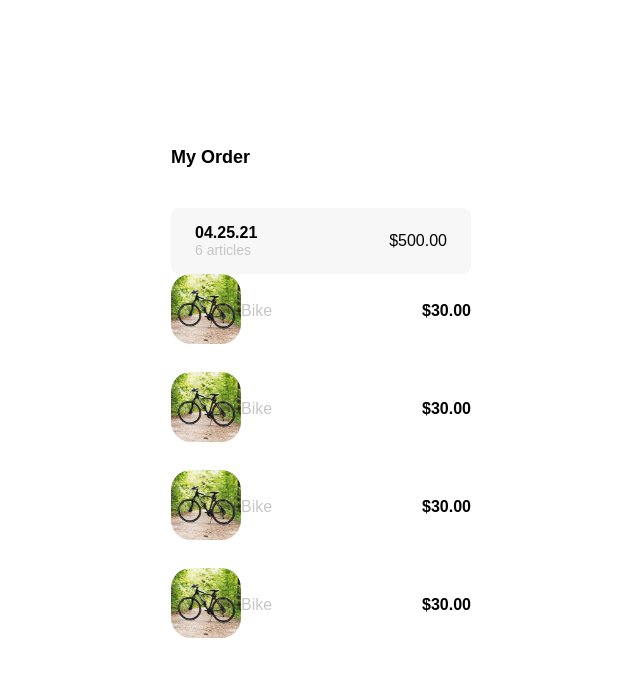
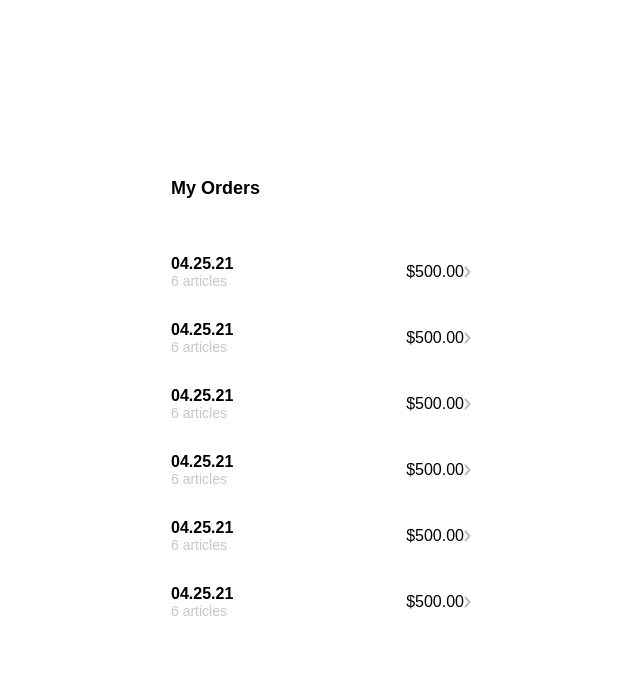
Before and after one commit to nestor22/Yard-Sale, a plain HTML site: page myorder.html in a window 1280 px wide. Shown: the whole page, without its empty margins (319-959 px from the left). Drawn offline with Linux system fonts and the light colour scheme.

Commit message:
pantalla de my orders

```diff
--- a/myorder.html
+++ b/myorder.html
@@ -39,12 +39,11 @@
       }
       .order {
         display: grid;
-        grid-template-columns: auto 1fr;
+        grid-template-columns: auto 1fr auto;
+
         gap: 16;
         align-items: center;
-        background-color: var(--very-input-filed);
-        border-radius: 8px;
-        padding: 0 24px;
+
       }
       .order p:nth-child(1) {
         display: flex;
@@ -66,35 +65,13 @@
         display: flex;
         flex-direction: column;
       }
-      .shopping-card {
-        display: grid;
-        grid-template-columns: auto 1fr auto auto;
-        gap: 16;
-        margin-bottom: 24px;
-        align-items: center;
-      }
-      .shopping-card figure {
-        margin: 0;
-      }
-      .shopping-card figure img {
-        width: 70px;
-        height: 70px;
-        border-radius: 20px;
-        object-fit: cover;
-      }
-      .shopping-card p:nth-child(2) {
-        color: var(--very-light-pink);
-      }
-      .shopping-card p:nth-child(3) {
-        font-size: var(--md);
-        font-weight: bold;
-      }
+
     </style>
   </head>
   <body>
     <div class="my-order">
       <div class="my-order-container">
-        <h1 class="title">My Order</h1>
+        <h1 class="title">My Orders</h1>
         <div class="my-order-content">
           <div class="order">
             <p>
@@ -102,36 +79,52 @@
               <span>6 articles</span>
             </p>
             <p>$500.00</p>
+            <img src="./icons/flechita.svg" alt="flechita">
+
+          </div>
+          <div class="order">
+            <p>
+              <span>04.25.21</span>
+              <span>6 articles</span>
+            </p>
+            <p>$500.00</p>
+            <img src="./icons/flechita.svg" alt="flechita">
+
+          </div><div class="order">
+            <p>
+              <span>04.25.21</span>
+              <span>6 articles</span>
+            </p>
+            <p>$500.00</p>
+            <img src="./icons/flechita.svg" alt="flechita">
+
+          </div><div class="order">
+            <p>
+              <span>04.25.21</span>
+              <span>6 articles</span>
+            </p>
+            <p>$500.00</p>
+            <img src="./icons/flechita.svg" alt="flechita">
+
+          </div><div class="order">
+            <p>
+              <span>04.25.21</span>
+              <span>6 articles</span>
+            </p>
+            <p>$500.00</p>
+            <img src="./icons/flechita.svg" alt="flechita">
+
+          </div><div class="order">
+            <p>
+              <span>04.25.21</span>
+              <span>6 articles</span>
+            </p>
+            <p>$500.00</p>
+            <img src="./icons/flechita.svg" alt="flechita">
+
           </div>
         </div>
-        <div class="shopping-card">
-          <figure>
-            <img src="./logos/bike.jpg" alt="bike" />
-          </figure>
-          <p>Bike</p>
-          <p>$30.00</p>
-        </div>
-        <div class="shopping-card">
-          <figure>
-            <img src="./logos/bike.jpg" alt="bike" />
-          </figure>
-          <p>Bike</p>
-          <p>$30.00</p>
-        </div>
-        <div class="shopping-card">
-          <figure>
-            <img src="./logos/bike.jpg" alt="bike" />
-          </figure>
-          <p>Bike</p>
-          <p>$30.00</p>
-        </div>
-        <div class="shopping-card">
-          <figure>
-            <img src="./logos/bike.jpg" alt="bike" />
-          </figure>
-          <p>Bike</p>
-          <p>$30.00</p>
-        </div>
+
       </div>
     </div>
   </body>
```
